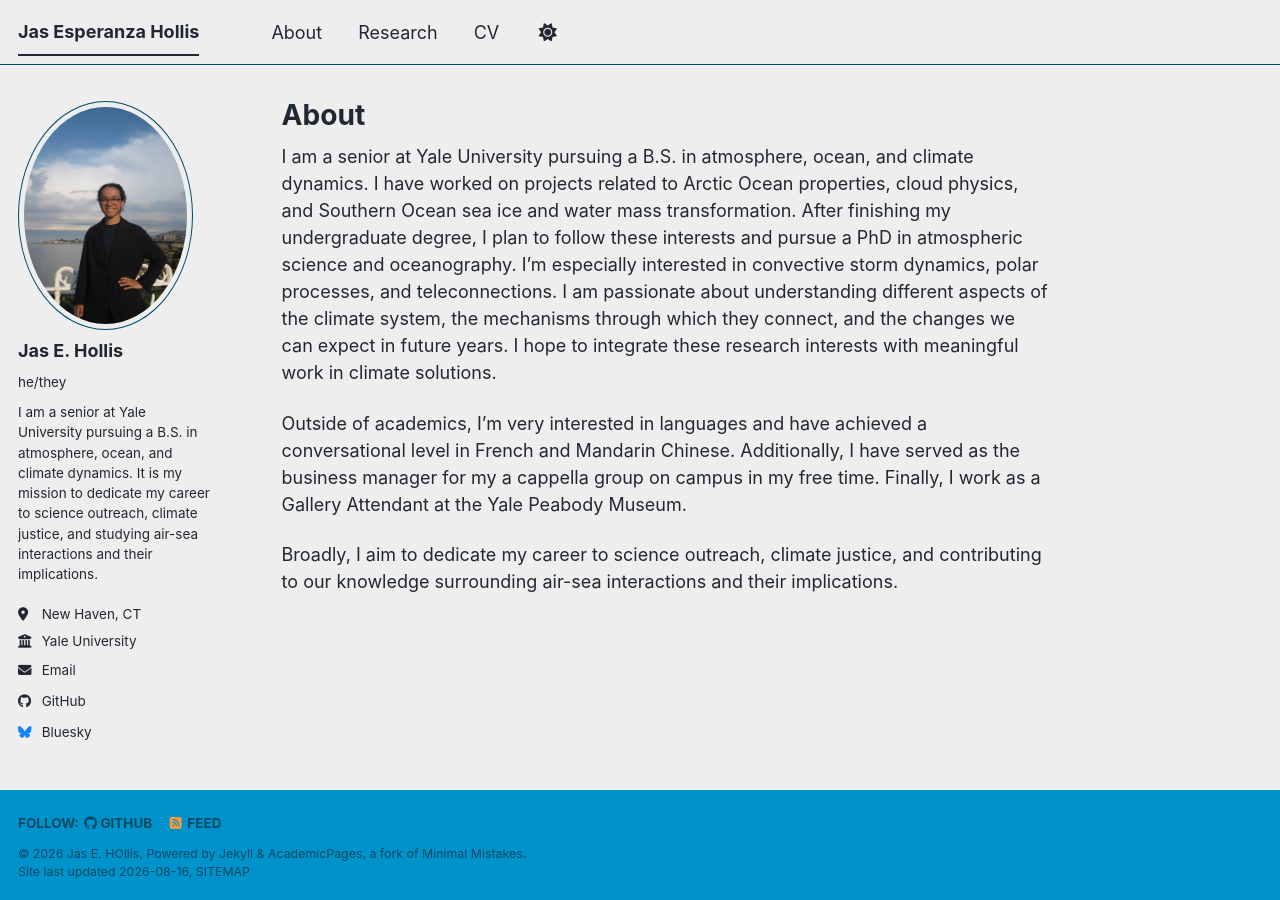
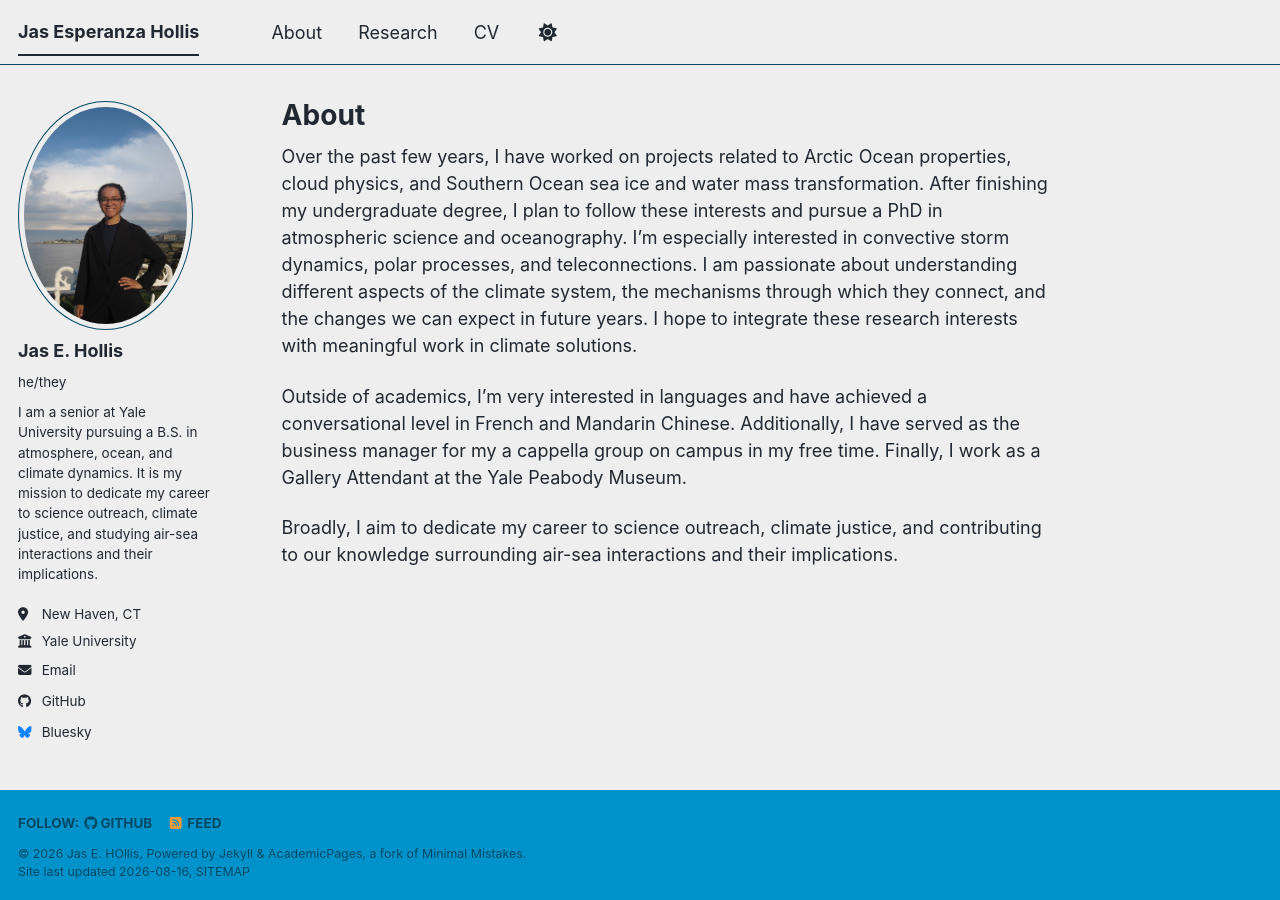
Before and after one commit to jas-hollis/jas-hollis.github.io, a Jekyll site: the page built from _pages/about.md, in a window 1280 px wide. Built offline with Jekyll 4.4.1, drawn with Linux system fonts in a browser that asks for light colours; a style sheet for code colours, icons or effects is not loaded.

Commit message:
Update about.md
altering about me page

```diff
--- a/_pages/about.md
+++ b/_pages/about.md
@@ -7,7 +7,7 @@ redirect_from:
   - /about.html
 ---
 
-I am a senior at Yale University pursuing a B.S. in atmosphere, ocean, and climate dynamics. I have worked on projects related to Arctic Ocean properties, cloud physics, and Southern Ocean sea ice and water mass transformation. After finishing my undergraduate degree, I plan to follow these interests and pursue a PhD in atmospheric science and oceanography. I'm especially interested in convective storm dynamics, polar processes, and teleconnections. I am passionate about understanding different aspects of the climate system, the mechanisms through which they connect, and the changes we can expect in future years. I hope to integrate these research interests with meaningful work in climate solutions.
+Over the past few years, I have worked on projects related to Arctic Ocean properties, cloud physics, and Southern Ocean sea ice and water mass transformation. After finishing my undergraduate degree, I plan to follow these interests and pursue a PhD in atmospheric science and oceanography. I'm especially interested in convective storm dynamics, polar processes, and teleconnections. I am passionate about understanding different aspects of the climate system, the mechanisms through which they connect, and the changes we can expect in future years. I hope to integrate these research interests with meaningful work in climate solutions.
 
 Outside of academics, I’m very interested in languages and have achieved a conversational level in French and Mandarin Chinese. Additionally, I have served as the business manager for my a cappella group on campus in my free time. Finally, I work as a Gallery Attendant at the Yale Peabody Museum.
 
```
